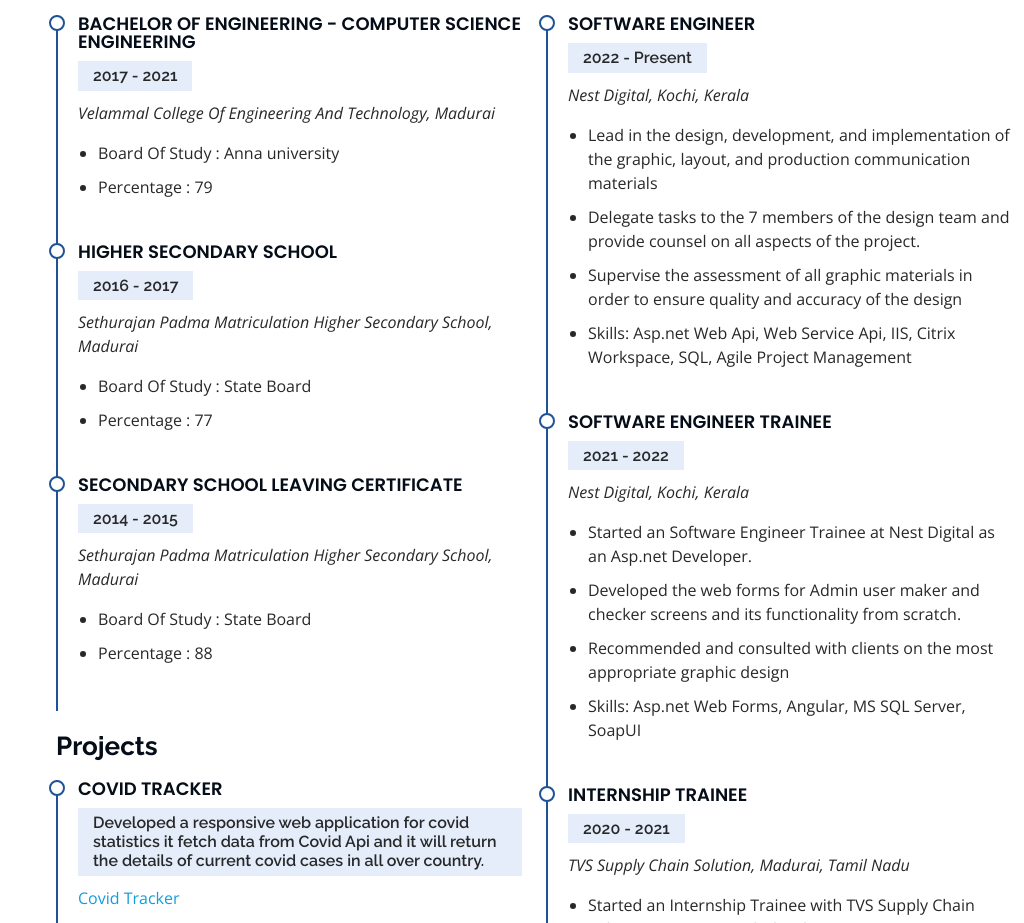
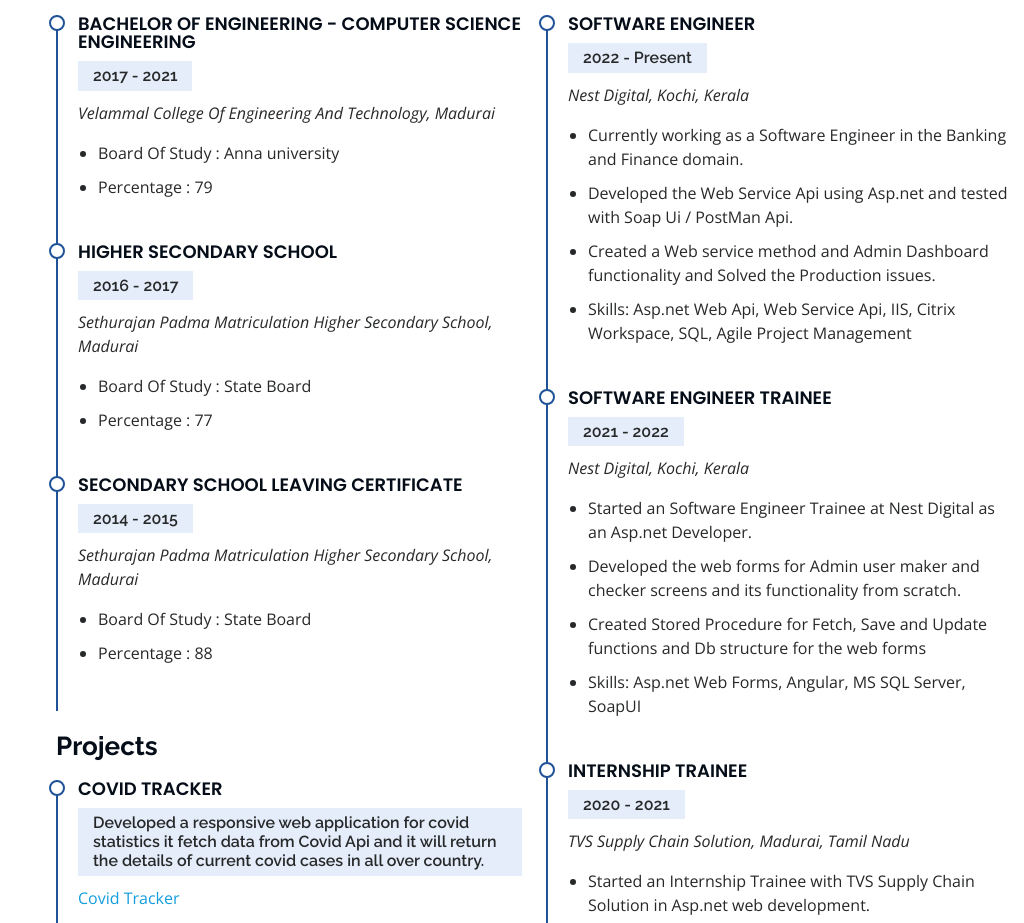
Before and after one commit to Gopikannan30/Gk_Portfolio, a plain HTML site: page index.html in a window 1280 px wide. Shown: the part 1211-2134 px from the top of the page, without its empty margins (256-1280 px from the left). Drawn offline with nearby package versions, Linux system fonts and the light colour scheme.

Commit message:
index.html

```diff
--- a/index.html
+++ b/index.html
@@ -231,12 +231,10 @@
               <h5>2022 - Present</h5>
               <p><em>Nest Digital, Kochi, Kerala</em></p>
               <ul>
-                <li>Lead in the design, development, and implementation of the graphic, layout, and production
-                  communication materials</li>
-                <li>Delegate tasks to the 7 members of the design team and provide counsel on all aspects of the
-                  project. </li>
-                <li>Supervise the assessment of all graphic materials in order to ensure quality and accuracy of the
-                  design</li>
+               <li>Currently working as a Software Engineer in the Banking and Finance domain. </li>
+                <li>Developed the Web Service Api using Asp.net and tested with Soap Ui / PostMan Api.</li>
+                <li>Created a Web service method and Admin Dashboard functionality and Solved the Production issues.
+                </li>
                 <li>Skills: Asp.net Web Api, Web Service Api, IIS, Citrix Workspace, SQL, Agile Project Management </li>
               </ul>
             </div>
@@ -248,7 +246,8 @@
                 <li>Started an Software Engineer Trainee at Nest Digital as an Asp.net Developer.</li>
                 <li>Developed the web forms for Admin user maker and checker screens and its functionality from scratch.
                 </li>
-                <li>Recommended and consulted with clients on the most appropriate graphic design</li>
+                <li>Created Stored Procedure for Fetch, Save and Update functions and Db structure for the web forms
+                </li>
                 <li>Skills: Asp.net Web Forms, Angular, MS SQL Server, SoapUI </li>
               </ul>
             </div>
```
